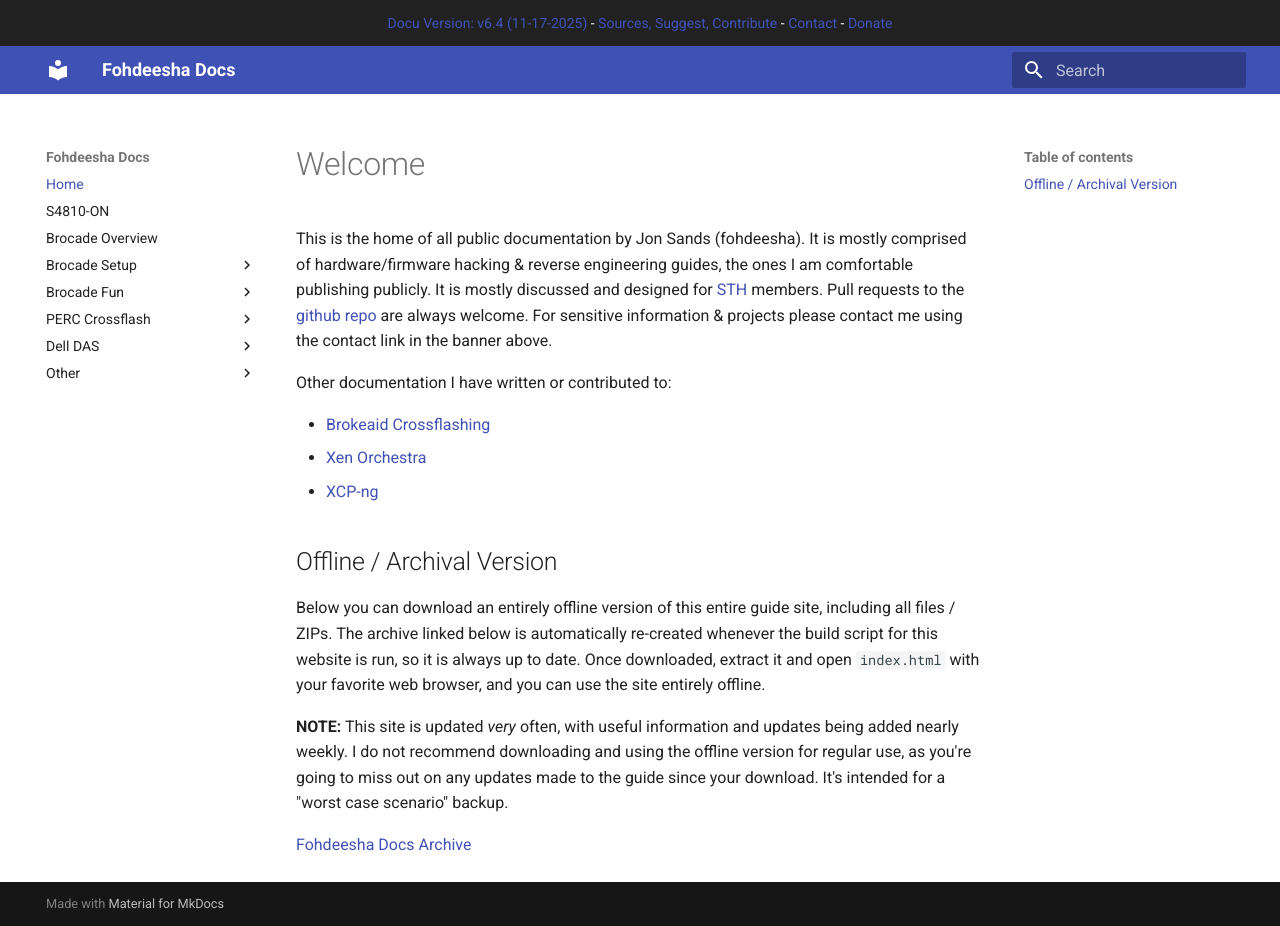
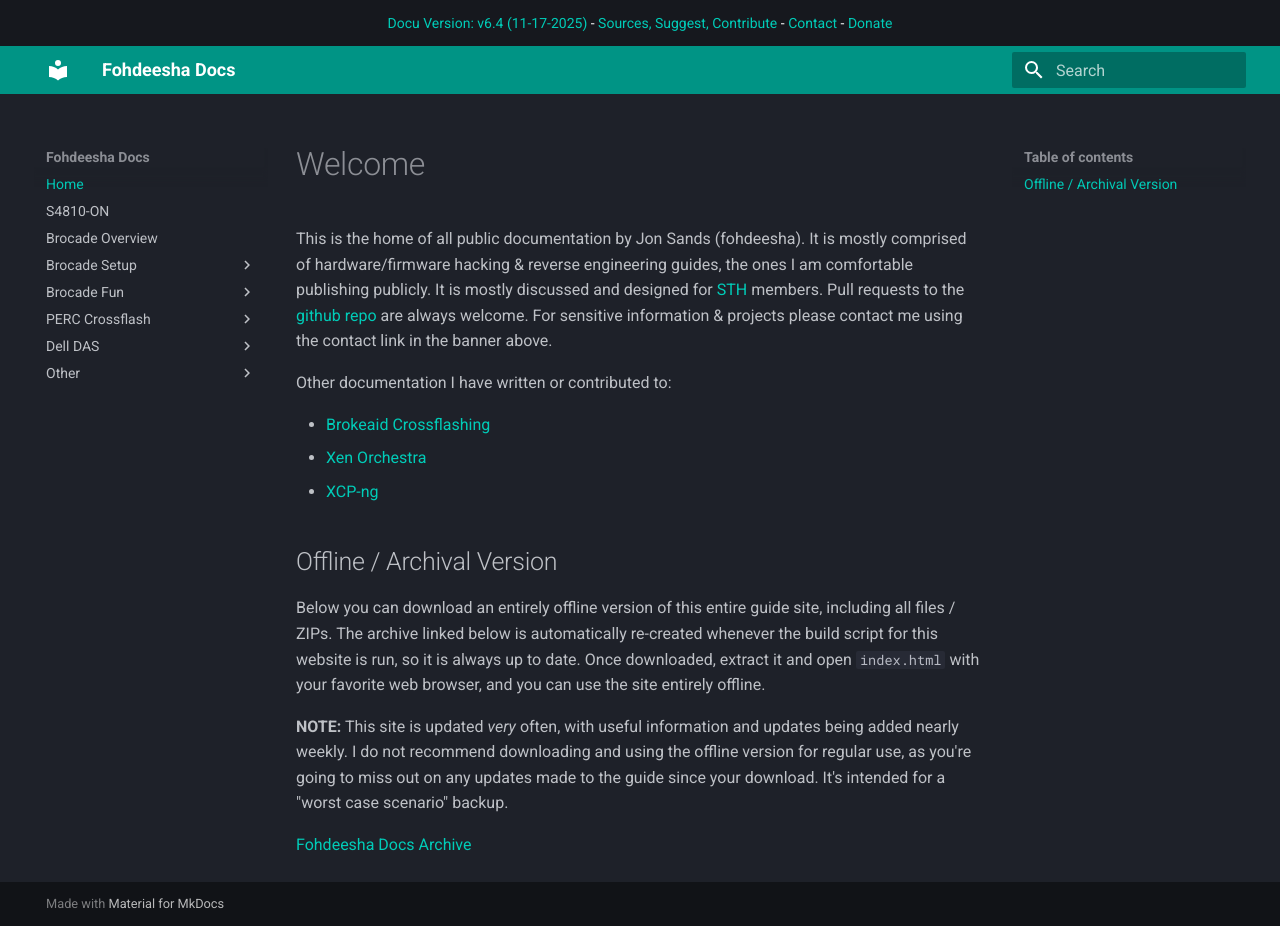
Before and after one commit to Fohdeesha/lab-docu, an MkDocs documentation site: the page built from docs/index.md, in a window 1280 px wide and 926 px high. Built offline with MkDocs 1.6.1 and Material for MkDocs 9.7.7, drawn with Linux system fonts in a browser that asks for light colours.

Commit message:
DARK MODE?????????

```diff
--- a/mkdocs.yml
+++ b/mkdocs.yml
@@ -8,8 +8,9 @@
   name: 'material'
   custom_dir: overrides
   palette:
-    primary: 'indigo'
-    accent: 'orange'
+    primary: 'teal'
+    accent: 'pink'
+    scheme: slate
 
 dev_addr: 192.168.1.27:8000
 nav:
```
